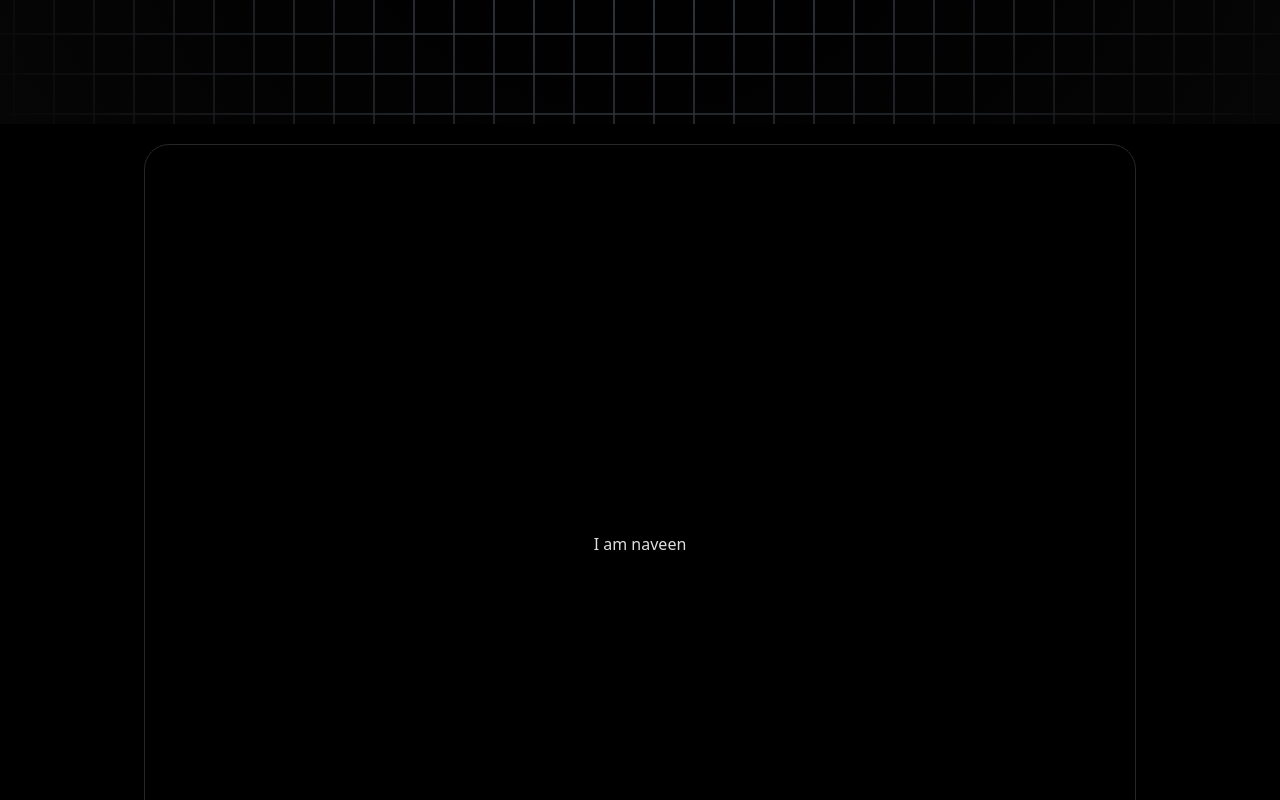
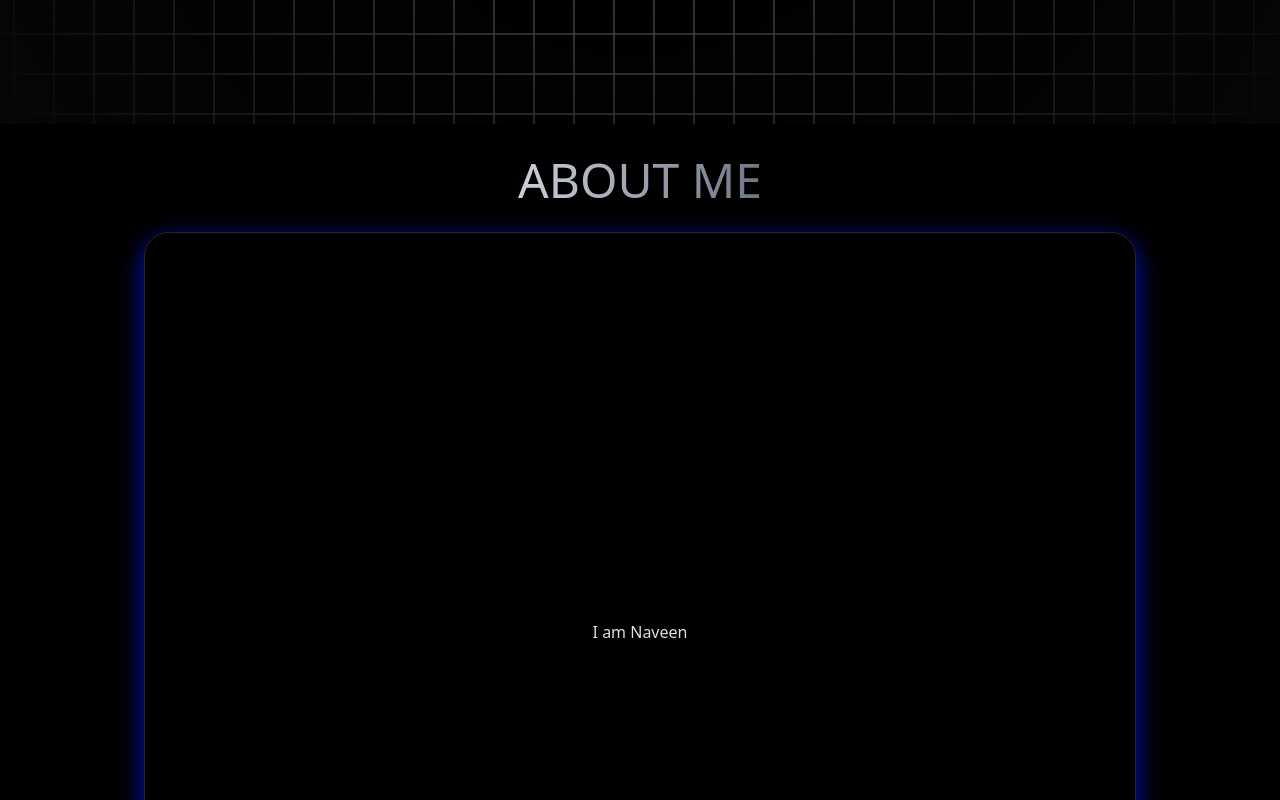
Before and after one commit to Naveen2070/re-portfolio, a React (Vite) app: page / in a window 1280 px wide. Shown: the part 680-1480 px from the top of the page. Built offline with nearby package versions, Linux system fonts and the light colour scheme.

Commit message:
about me conatiner done

```diff
--- a/src/App.css
+++ b/src/App.css
@@ -33,3 +33,8 @@
 .read-the-docs {
   color: #888;
 }
+
+/* Add this to your custom CSS */
+.custom-shadow {
+  box-shadow: 0px 8px 24px rgba(0, 26, 255, 0.788); /* Full shadow on all sides */
+}
--- a/src/App.tsx
+++ b/src/App.tsx
@@ -1,5 +1,5 @@
 import "./App.css";
-import PixelCard from "./components/animations/pixel_card/PixelCard";
+import { AboutMe } from "./components/about_me/AboutMe";
 import { Header } from "./components/header/Header";
 import { IntroContainer } from "./components/intro/IntroContainer";
 
@@ -9,21 +9,7 @@ function App() {
       <Header />
       <div className="w-full h-full">
         <IntroContainer />
-        <section
-          id="about"
-          className="h-fit flex justify-center items-center p-5 bg-black"
-        >
-          <PixelCard
-            variant="blue"
-            className="shadow-blue-500"
-            width="w-[80%]"
-            height="h-[800px]"
-          >
-            <div className="absolute">
-              <p>I am naveen</p>
-            </div>
-          </PixelCard>
-        </section>
+        <AboutMe />
       </div>
     </>
   );
--- /dev/null
+++ b/src/components/about_me/AboutMe.tsx
@@ -0,0 +1,83 @@
+import { useEffect, useState, useRef } from "react";
+import AnimatedContent from "../animations/contexts/AnimatedContext";
+import PixelCard from "../animations/pixel_card/PixelCard";
+
+export const AboutMe = () => {
+  const [isVisible, setIsVisible] = useState(false);
+
+  const sectionRef = useRef(null);
+
+  useEffect(() => {
+    const sectRef = sectionRef.current;
+    // Create an intersection observer instance
+    const observer = new IntersectionObserver(
+      ([entry]) => {
+        if (entry.isIntersecting) {
+          setIsVisible(true);
+        } else {
+          setIsVisible(false);
+        }
+      },
+      {
+        threshold: 0.1,
+      }
+    );
+
+    // Observe the section
+    if (sectRef) {
+      observer.observe(sectRef);
+    }
+
+    return () => {
+      if (sectRef) {
+        observer.unobserve(sectRef);
+      }
+    };
+  }, []);
+
+  return (
+    <section
+      id="about"
+      ref={sectionRef}
+      className={`h-fit flex flex-col justify-center items-center p-5 bg-black transition-opacity duration-500 ${
+        isVisible ? "opacity-100" : "opacity-0"
+      }`}
+    >
+      <AnimatedContent
+        distance={100}
+        direction="horizontal"
+        reverse={false}
+        config={{ tension: 50, friction: 25 }}
+        initialOpacity={0.0}
+        animateOpacity
+        scale={1.1}
+        threshold={0.1}
+      >
+        <h2 className="text-2xl sm:text-3xl md:text-4xl lg:text-5xl mb-4 p-3 uppercase bg-gradient-to-r from-gray-300 via-silver to-gray-500 text-transparent bg-clip-text">
+          About Me
+        </h2>
+      </AnimatedContent>
+      <AnimatedContent
+        distance={100}
+        direction="vertical"
+        reverse={false}
+        config={{ tension: 50, friction: 20 }}
+        initialOpacity={0.0}
+        animateOpacity
+        scale={1.1}
+        threshold={0.1}
+      >
+        <PixelCard
+          variant="blue"
+          className="custom-shadow"
+          width="w-[80%]"
+          height="h-[800px]"
+        >
+          <div className="absolute">
+            <p>I am Naveen</p>
+          </div>
+        </PixelCard>
+      </AnimatedContent>
+    </section>
+  );
+};
--- /dev/null
+++ b/src/components/animations/contexts/AnimatedContext.tsx
@@ -0,0 +1,93 @@
+import { useRef, useEffect, useState, ReactNode } from "react";
+import { useSpring, animated, SpringConfig } from "@react-spring/web";
+
+interface AnimatedContentProps {
+  children: ReactNode;
+  distance?: number;
+  direction?: "vertical" | "horizontal";
+  reverse?: boolean;
+  config?: SpringConfig;
+  initialOpacity?: number;
+  animateOpacity?: boolean;
+  scale?: number;
+  threshold?: number;
+  delay?: number;
+}
+
+const AnimatedContent: React.FC<AnimatedContentProps> = ({
+  children,
+  distance = 100,
+  direction = "vertical",
+  reverse = false,
+  config = { tension: 50, friction: 25 },
+  initialOpacity = 0,
+  animateOpacity = true,
+  scale = 1,
+  threshold = 0.1,
+  delay = 0,
+}) => {
+  const [inView, setInView] = useState(false);
+  const ref = useRef<HTMLDivElement | null>(null);
+
+  useEffect(() => {
+    const element = ref.current;
+    if (!element) return;
+
+    const observer = new IntersectionObserver(
+      ([entry]) => {
+        if (entry.isIntersecting) {
+          observer.unobserve(element);
+          setTimeout(() => {
+            setInView(true);
+          }, delay);
+        }
+      },
+      { threshold }
+    );
+
+    observer.observe(element);
+
+    return () => observer.disconnect();
+  }, [threshold, delay]);
+
+  const directions: Record<"vertical" | "horizontal", string> = {
+    vertical: "Y",
+    horizontal: "X",
+  };
+
+  const springProps = useSpring({
+    from: {
+      transform: `translate${directions[direction]}(${
+        reverse ? `-${distance}px` : `${distance}px`
+      }) scale(${scale})`,
+      opacity: animateOpacity ? initialOpacity : 1,
+    },
+    to: inView
+      ? {
+          transform: `translate${directions[direction]}(0px) scale(1)`,
+          opacity: 1,
+        }
+      : undefined,
+    config,
+  });
+
+  return (
+    <animated.div
+      {...{
+        ref,
+        style: {
+          ...springProps,
+          width: "100%",
+          height: "100%",
+          display: "flex",
+          justifyContent: "center",
+          alignItems: "center",
+        },
+      }}
+    >
+      {children}
+    </animated.div>
+  );
+};
+
+export default AnimatedContent;
--- a/src/components/animations/grooey_nav/GooeyNav.tsx
+++ b/src/components/animations/grooey_nav/GooeyNav.tsx
@@ -2,7 +2,7 @@ import React, { useRef, useEffect, useState } from "react";
 
 export interface GooeyNavItem {
   label: string;
-  href: string;
+  href: string; // Assuming the href is the ID of the section (e.g., "#section1")
 }
 
 export interface GooeyNavProps {
@@ -31,6 +31,7 @@ const GooeyNav: React.FC<GooeyNavProps> = ({
   const filterRef = useRef<HTMLSpanElement>(null);
   const textRef = useRef<HTMLSpanElement>(null);
   const [activeIndex, setActiveIndex] = useState<number>(initialActiveIndex);
+
   const noise = (n = 1) => n / 2 - Math.random() * n;
   const getXY = (
     distance: number,
@@ -41,6 +42,7 @@ const GooeyNav: React.FC<GooeyNavProps> = ({
       ((360 + noise(8)) / totalPoints) * pointIndex * (Math.PI / 180);
     return [distance * Math.cos(angle), distance * Math.sin(angle)];
   };
+
   const createParticle = (
     i: number,
     t: number,
@@ -57,6 +59,7 @@ const GooeyNav: React.FC<GooeyNavProps> = ({
       rotate: rotate > 0 ? (rotate + r / 20) * 10 : (rotate - r / 20) * 10,
     };
   };
+
   const makeParticles = (element: HTMLElement) => {
     const d: [number, number] = particleDistances;
     const r = particleR;
@@ -95,6 +98,7 @@ const GooeyNav: React.FC<GooeyNavProps> = ({
       }, 30);
     }
   };
+
   const updateEffectPosition = (element: HTMLElement) => {
     if (!containerRef.current || !filterRef.current || !textRef.current) return;
     const containerRect = containerRef.current.getBoundingClientRect();
@@ -109,24 +113,47 @@ const GooeyNav: React.FC<GooeyNavProps> = ({
     Object.assign(textRef.current.style, styles);
     textRef.current.innerText = element.innerText;
   };
+
   const handleClick = (e: React.MouseEvent<HTMLLIElement>, index: number) => {
     const liEl = e.currentTarget;
     if (activeIndex === index) return;
+
     setActiveIndex(index);
     updateEffectPosition(liEl);
+
+    // Prevent the default anchor tag behavior
+    e.preventDefault();
+
+    // Find the target element using the href of the clicked item
+    const targetId = liEl
+      .querySelector("a")
+      ?.getAttribute("href")
+      ?.substring(1);
+    const targetElement = targetId ? document.getElementById(targetId) : null;
+
+    if (targetElement) {
+      // Scroll smoothly to the target element
+      window.scrollTo({
+        top: targetElement.offsetTop,
+        behavior: "smooth",
+      });
+    }
+
+    // Handle particles and text animation (as before)
     if (filterRef.current) {
       const particles = filterRef.current.querySelectorAll(".particle");
       particles.forEach((p) => filterRef.current!.removeChild(p));
     }
     if (textRef.current) {
       textRef.current.classList.remove("active");
-      void textRef.current.offsetWidth;
+      void textRef.current.offsetWidth; // Trigger reflow
       textRef.current.classList.add("active");
     }
     if (filterRef.current) {
       makeParticles(filterRef.current);
     }
   };
+
   const handleKeyDown = (
     e: React.KeyboardEvent<HTMLAnchorElement>,
     index: number
@@ -142,6 +169,7 @@ const GooeyNav: React.FC<GooeyNavProps> = ({
       }
     }
   };
+
   useEffect(() => {
     if (!navRef.current || !containerRef.current) return;
     const activeLi = navRef.current.querySelectorAll("li")[
@@ -165,7 +193,6 @@ const GooeyNav: React.FC<GooeyNavProps> = ({
 
   return (
     <>
-      {/* This effect is quite difficult to recreate faithfully using Tailwind, so a style tag is a necessary workaround */}
       <style>
         {`
           :root {
--- a/src/index.css
+++ b/src/index.css
@@ -13,4 +13,6 @@
   text-rendering: optimizeLegibility;
   -webkit-font-smoothing: antialiased;
   -moz-osx-font-smoothing: grayscale;
+
+  overflow-x: hidden;
 }
```
